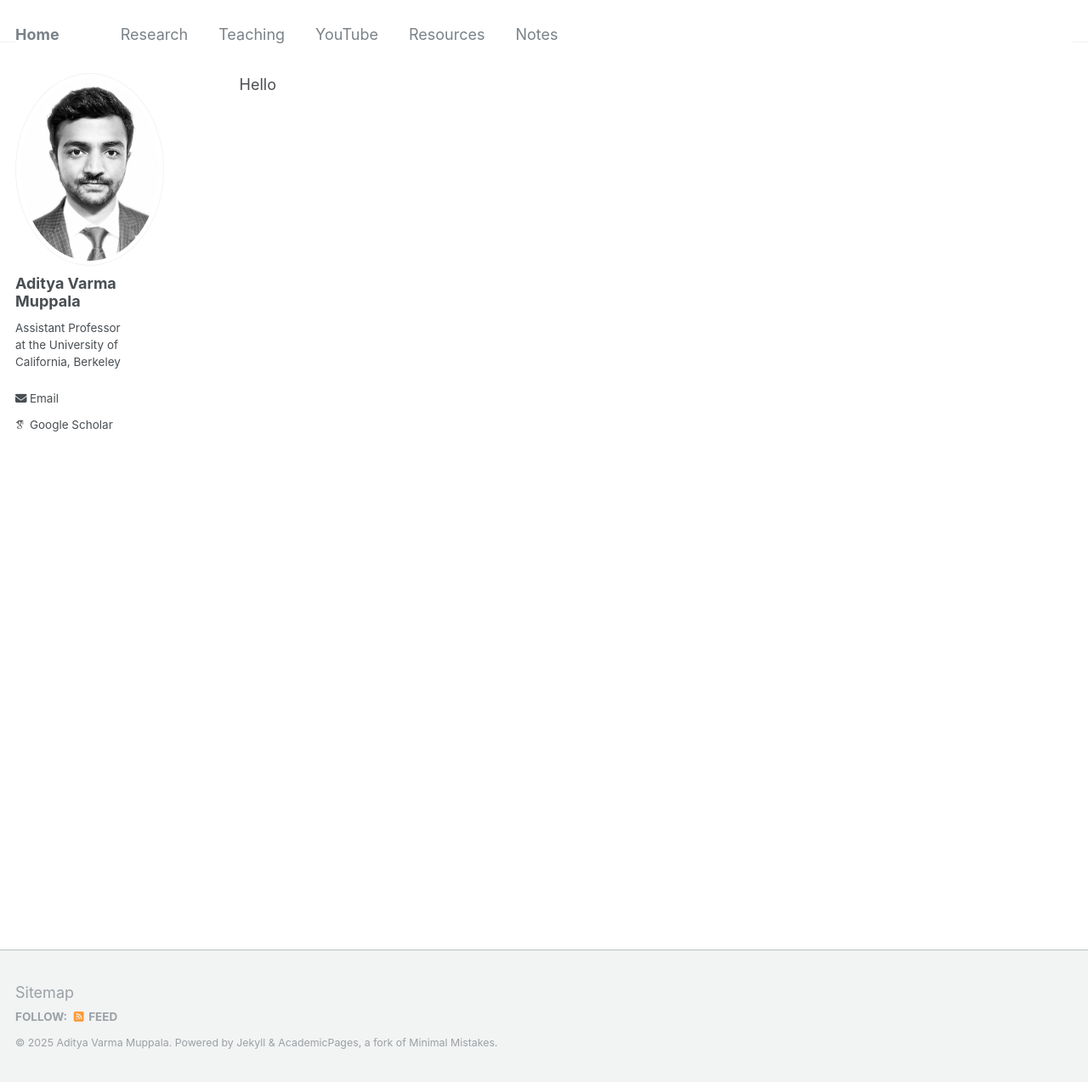
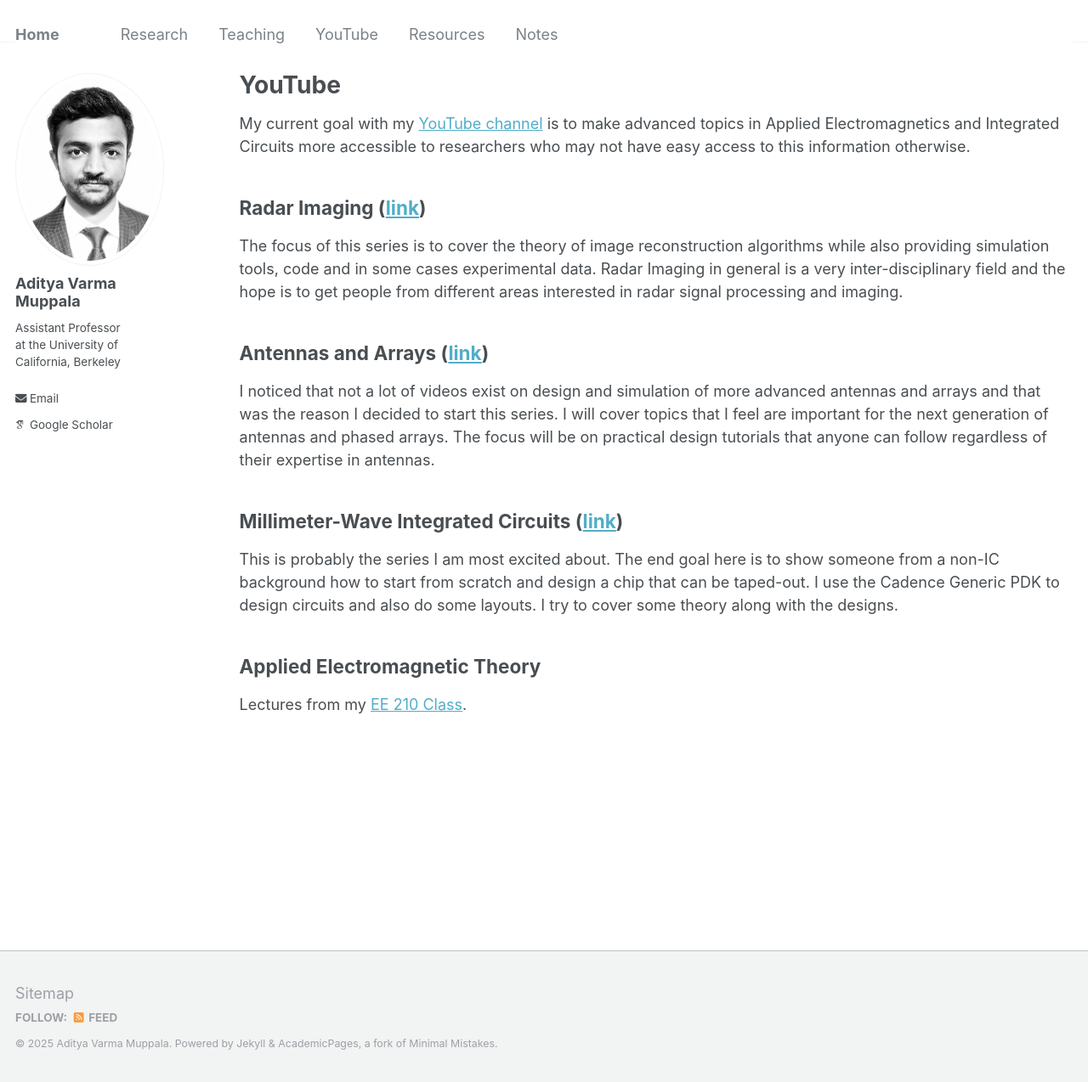
Before and after one commit to AdityaMuppala/adityamuppala.github.io, a Jekyll site: the page built from _pages/youtube.md, in a window 1280 px wide and 1274 px high. Shown: the whole window at 85% size. Built offline with Jekyll 4.4.1, drawn with Linux system fonts in a browser that asks for light colours; some web fonts are replaced; our own code applies the rules of GitHub Pages for plain Markdown files.

Commit message:
Update youtube.md

```diff
--- a/_pages/youtube.md
+++ b/_pages/youtube.md
@@ -1 +1,23 @@
-Hello
+---
+layout: archive
+title: YouTube
+permalink: /youtube/
+---
+
+My current goal with my [YouTube channel](https://www.youtube.com/@adityavarmamuppala437) is to make advanced topics in Applied Electromagnetics and Integrated Circuits more accessible to researchers who may not have easy access to this information otherwise.
+
+## Radar Imaging ([link](https://www.youtube.com/watch?v=3CRFXfRZxZ8&list=PL9Trid0A4Da1BWEiZc-_coDZmFxgSagKL&pp=iAQB))
+
+The focus of this series is to cover the theory of image reconstruction algorithms while also providing simulation tools, code and in some cases experimental data. Radar Imaging in general is a very inter-disciplinary field and the hope is to get people from different areas interested in radar signal processing and imaging.
+
+## Antennas and Arrays ([link](https://www.youtube.com/watch?v=bVfZkiY_1NM&list=PL9Trid0A4Da0TmzV_vpToGlJOALid2dKj&pp=iAQB))
+
+I noticed that not a lot of videos exist on design and simulation of more advanced antennas and arrays and that was the reason I decided to start this series. I will cover topics that I feel are important for the next generation of antennas and phased arrays. The focus will be on practical design tutorials that anyone can follow regardless of their expertise in antennas.
+
+## Millimeter-Wave Integrated Circuits ([link](https://www.youtube.com/watch?v=X9LaoKDRmzA&list=PL9Trid0A4Da1lh5hRCjpYMCDADtVXA9qU&pp=iAQB))
+
+This is probably the series I am most excited about. The end goal here is to show someone from a non-IC background how to start from scratch and design a chip that can be taped-out. I use the Cadence Generic PDK to design circuits and also do some layouts. I try to cover some theory along with the designs.
+
+## Applied Electromagnetic Theory
+
+Lectures from my [EE 210 Class](/teaching/).
```
